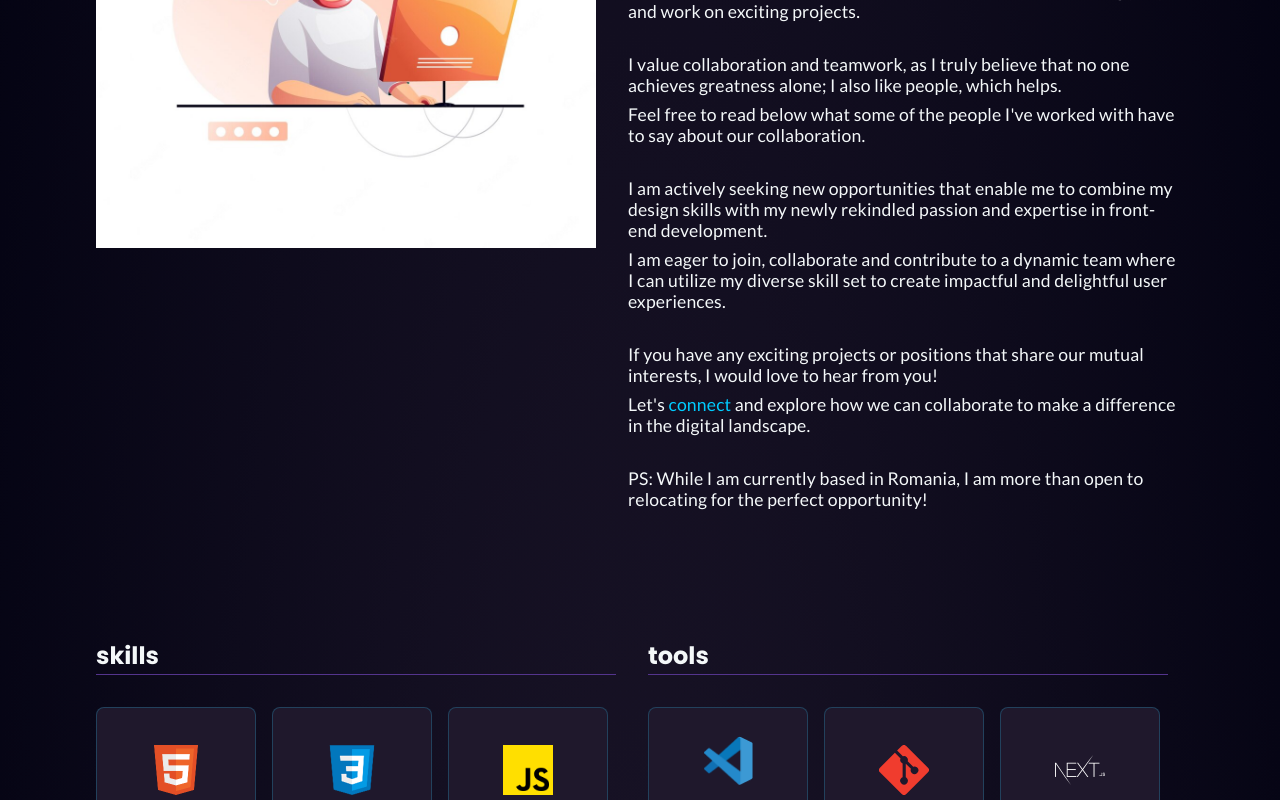
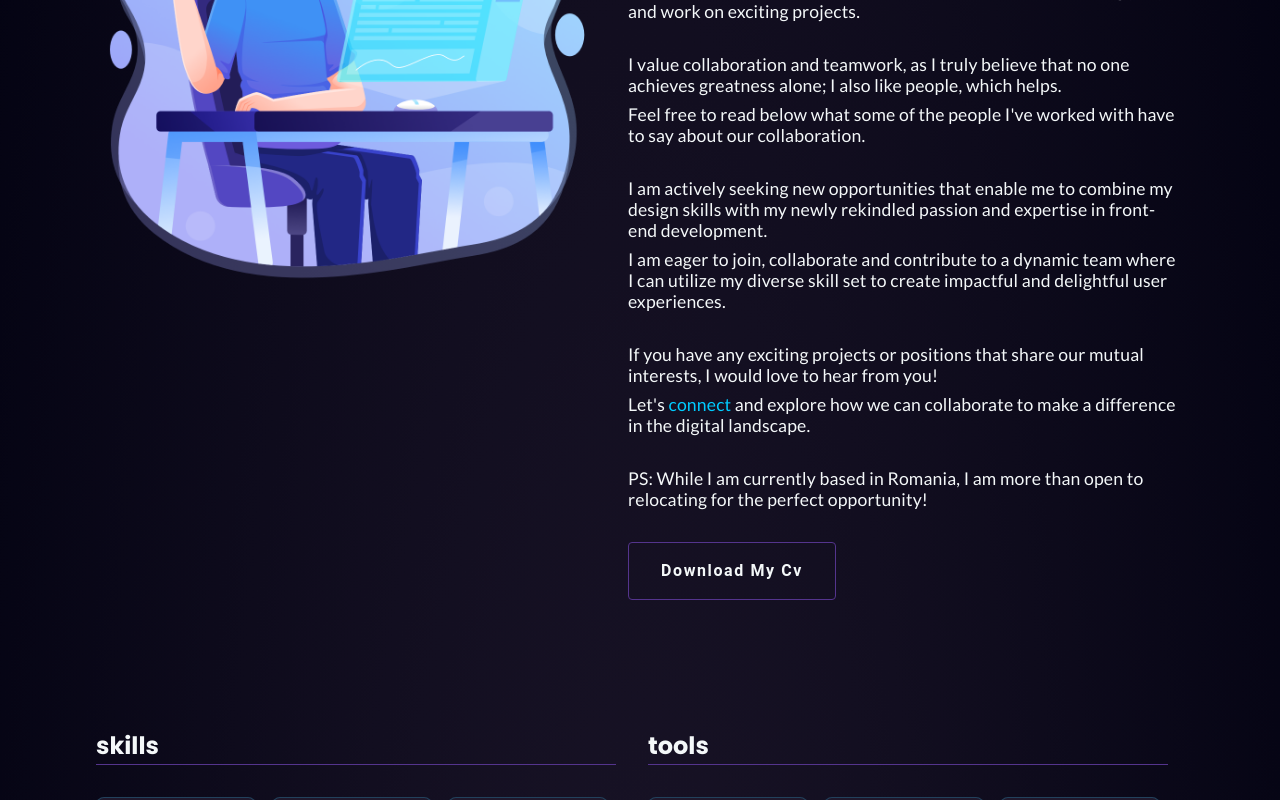
Before and after one commit to alexsilviuscr/portfolio, a Next.js app: page / in a window 1280 px wide. Shown: the part 1763-2563 px from the top of the page. Built offline with nearby package versions, Linux system fonts and the light colour scheme.

Commit message:
added cv + form fix

```diff
--- a/src/app/page.js
+++ b/src/app/page.js
@@ -8,6 +8,7 @@ import Timeline from "@/components/Timeline/Timeline";
 import Testimonials from "@/components/Testimonials/Testimonials";
 import Portfolio from "@/components/Portfolio/Portfolio";
 import ContactForm from "@/components/ContactForm/ContactForm";
+import Button from "@/components/Button/Button";
 
 export default function Home() {
   return (
@@ -123,15 +124,17 @@ export default function Home() {
                 PS: While I am currently based in Romania, I am more than open to relocating for the perfect opportunity!
               </p>
           </div>
+
+          <Button src="/cv_alexsilviu.pdf" target="blank"> Download my cv</Button>
         </div>
         {/* about visual */}
         <Image
-          src="/hero_image.jpg"
+          src="/Alex.png"
           width={500}
           height={750}
           className="rounded-full"
           placeholder="blur"
-          blurDataURL="/hero_image.jpg"
+          blurDataURL="/Alex.png"
           style={{ objectFit: "contain" }}
           alt="Alex Silviu Designer & Developer Illustration"
           priority={true}
--- a/src/components/Button/Button.js
+++ b/src/components/Button/Button.js
@@ -1,9 +1,9 @@
 import styles from './Button.module.scss';
 
-export default function Button({ children }) {
+export default function Button({ children, type = "button"  }) {
     return (
-    <button type="button" className={styles.button}>
-      {children}
-    </button>
+      <button type={type} className={styles.button}>
+        {children}
+      </button>
   );
 }
--- a/src/components/ContactForm/ContactForm.js
+++ b/src/components/ContactForm/ContactForm.js
@@ -21,7 +21,7 @@ export default function ContactForm() {
                 <textarea name="message" id="message" rows="5" placeholder="Your message..." required ></textarea>
             </div>
             <div className="w-full flex pt-4">
-                <Button type="submit" text="Send" >Send message</Button>
+                <Button type="submit">Send message</Button>
             </div>
         </form>
 
```
Also changed, not shown: 1 other file (tests, documents, lock files or other folders).
